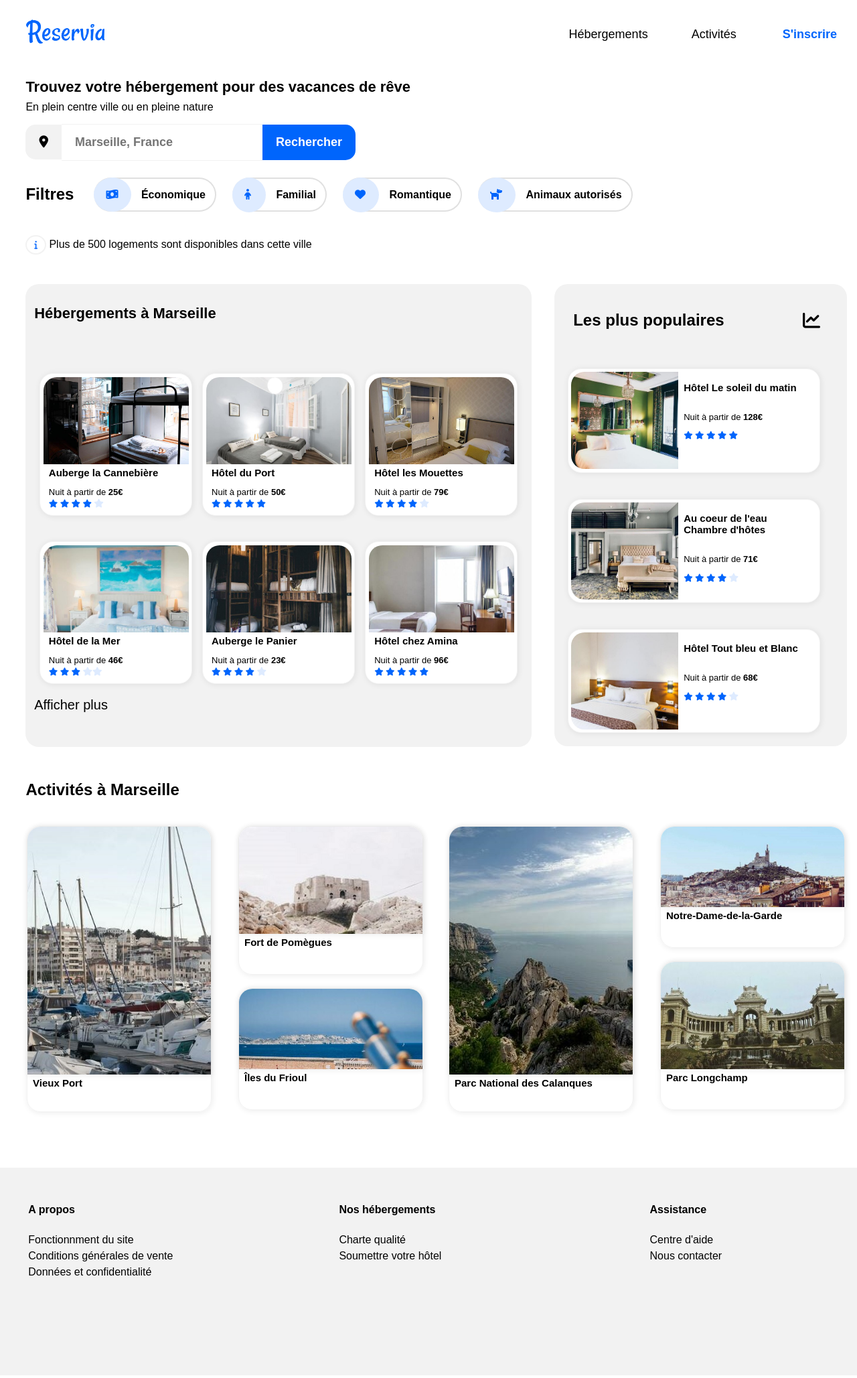
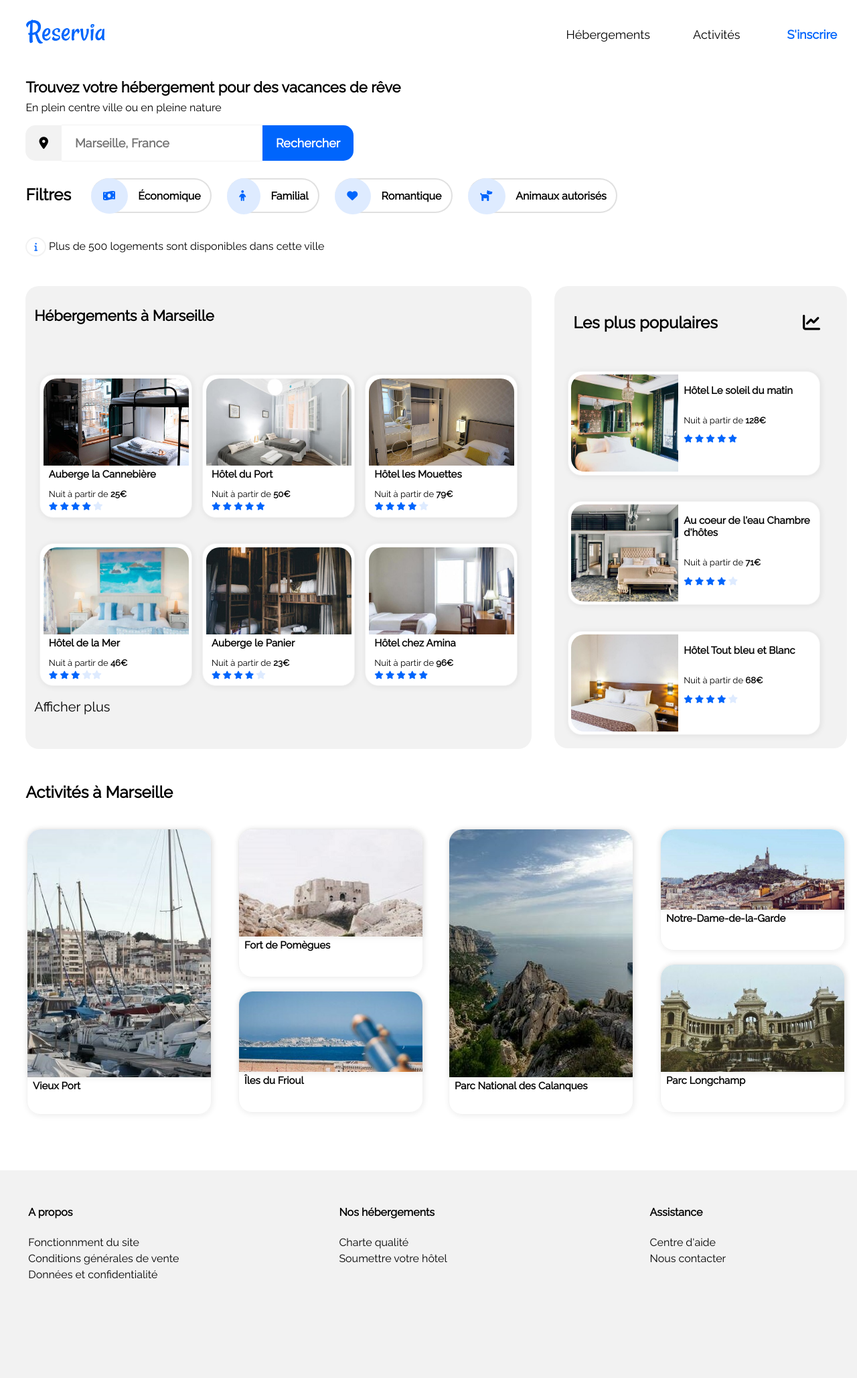
Before and after one commit to Yann-dv/Reservia, a PHP site: page / in a window 1280 px wide. Shown: the whole page at 67% size. Run offline with PHP 8.4, Linux system fonts and the light colour scheme; some libraries are stand-ins or nearby versions.

Commit message:
Add html style for googlefont family

```diff
--- a/index.html
+++ b/index.html
@@ -6,6 +6,9 @@
     <meta name="viewport" content="width=device-width" />
     <link rel="stylesheet" href="style.css" />
     <title>Reservia</title>
+    <style>
+        @import url('https://fonts.googleapis.com/css2?family=Raleway&display=swap');
+        </style>
     <script src="https://kit.fontawesome.com/158c254b57.js" crossorigin="anonymous"></script>
     <meta name="description"
         content="Avec Reservia, réservez et planifier vos vacances n'aura jamais été aussi simple." />
--- a/style.css
+++ b/style.css
@@ -52,7 +52,7 @@ html {
 
 body {
   position: relative;
-  font-family: "raleway", arial, "Times New Roman", Times, sans-serif;
+  font-family: "Raleway", arial, "Times New Roman", Times, sans-serif;
   margin: 0;
   overflow-x: hidden;
   font-size: 16px;
@@ -66,7 +66,7 @@ a {
 }
 
 #main {
-  font-family: "raleway", arial, "Times New Roman", Times, sans-serif;
+  font-family: "Raleway", arial, "Times New Roman", Times, sans-serif;
   display: flex;
   flex-direction: row-reverse;
   flex-wrap: wrap;
@@ -76,7 +76,7 @@ a {
 /*///////////////HEADER///////////////*/
 header {
   display: flex;
-  font-family: "raleway", arial, "Times New Roman", Times, sans-serif;
+  font-family: "Raleway", arial, "Times New Roman", Times, sans-serif;
   color: #0065fc;
   height: 3%;
   max-width: 400px;
@@ -553,7 +553,7 @@ input::placeholder {
 
 /*///////////////SECTION6 footer//////////////*/
 footer {
-  font-family: "raleway", arial, "Times New Roman", Times, sans-serif;
+  font-family: "Raleway", arial, "Times New Roman", Times, sans-serif;
   background-color: #f2f2f2;
   display: flex;
   flex-wrap: wrap;
```
